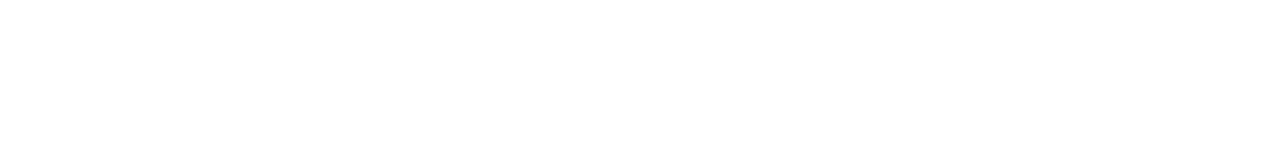
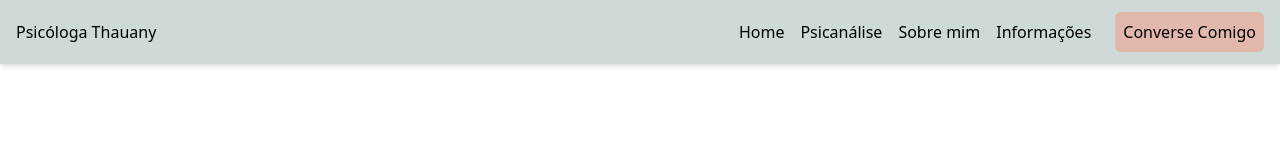
Before and after one commit to gabrielcomputacao/sitepsicologo, a website: page index.html in a window 1280 px wide. Drawn offline with Linux system fonts and the light colour scheme.

Commit message:
feat(header): criação do header da página

```diff
--- a/index.html
+++ b/index.html
@@ -6,12 +6,60 @@
     <meta http-equiv="X-UA-Compatible" content="IE=edge">
     <meta name="viewport" content="width=device-width, initial-scale=1.0">
     <title>Psicóloga Thauany Duarte Diniz</title>
-    <link rel="stylesheet"  href="./css/style.css">
+    <link rel="stylesheet" href="./css/style.css">
 </head>
 
 <body>
+    <header>
+        <div class="h-16 shadow-md w-full bg-verdecinza">
+            <div class="container px-4 h-full mx-auto flex items-center justify-between">
+                <div>
+                    <p>Psicóloga Thauany </p>
+                </div>
+                <div class="flex justify-center space-x-6 items-center">
+                    <nav class="flex flex-row space-x-4">
+                        <div class="font-medium hover:text-rose-300 hover:font-bold">
+                            <a href="">
+                                Home
+                            </a>
+                        </div>
+                        <div class="font-medium hover:text-rose-300 hover:font-bold">
+                            <a href="">
+                                Psicanálise
+                            </a>
+                        </div>
+                        <div class="font-medium hover:text-rose-300 hover:font-bold">
+                            <a href="">
+                                Sobre mim
+                            </a>
+                        </div>
+                        <div class="font-medium hover:text-rose-300 hover:font-bold">
+                            <a href="">
+                                Informações
+                            </a>
+                        </div>
+                    </nav>
+                    <div>
+                        <button type="button" class="p-2 rounded-md bg-rosinha hover:shadow-lg hover:shadow-rose-100
+                        font-medium">Converse Comigo</button>
+                    </div>
+                </div>
+            </div>
+        </div>
+    </header>
+    <section>
+        <div>
+            <div class="container flex">
+                <div>
 
+                </div>
+                <div>
+                    <img src="" alt="">
+                </div>
 
+            </div>
+        </div>
+    </section>
 
 
 
--- a/tailwind.config.js
+++ b/tailwind.config.js
@@ -2,13 +2,14 @@
 module.exports = {
   content: ["./*.html"],
   theme: {
-    colors:{
-        'rosinha': 'E2B8AC',
-        'verdinho': '919F89',
-        'verdecinza': 'CDDAD8',
-        'cinzaescuro': '98A7AC',
+    extend: {
+       colors:{
+        'rosinha': '#E2B8AC',
+        'verdinho': '#919F89',
+        'verdecinza': '#CDDAD8',
+        'cinzaescuro': '#98A7AC',
     },
-    extend: {},
+    },
   },
   plugins: [],
 }
```
Also changed, not shown: css/style.css.
